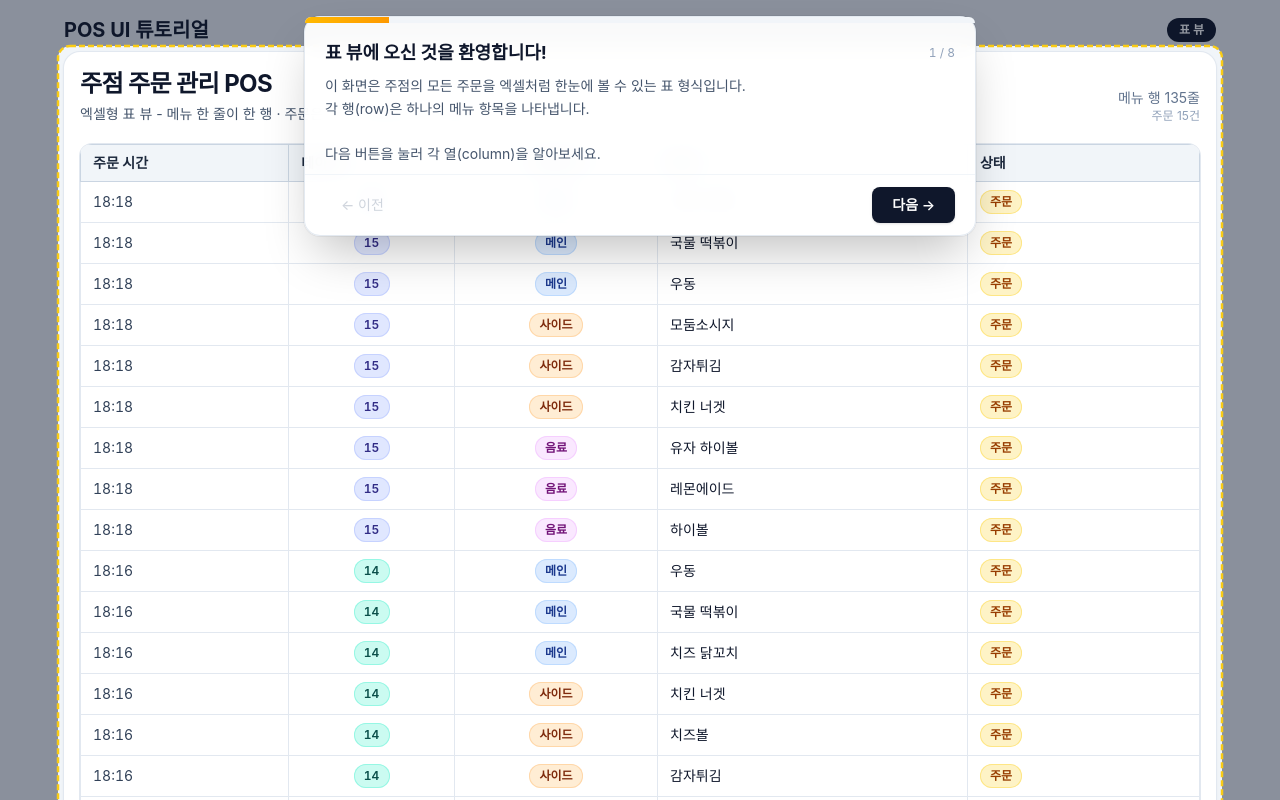
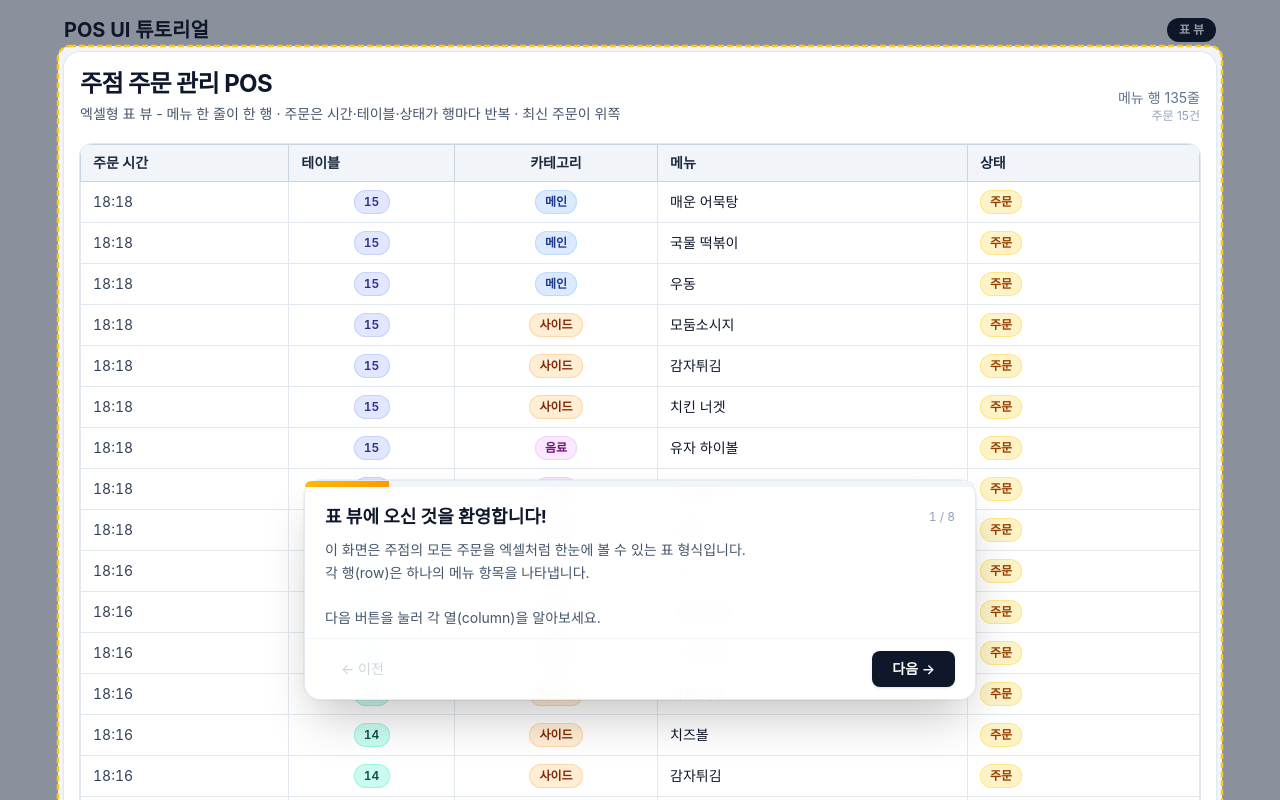
Before and after one commit to yyoungjin/pos-app, a React (Vite) app: page /game in a window 1280 px wide. Shown: the top 800 px of the page. Built offline with nearby package versions, Linux system fonts and the light colour scheme.

Commit message:
feat: 튜토리얼

```diff
--- a/src/pages/GamePage.jsx
+++ b/src/pages/GamePage.jsx
@@ -194,9 +194,9 @@ function GamePage() {
         )}
       </svg>
 
-      {/* 설명 카드 — 화면 상단 고정 오버레이 (표·스포트라이트는 아래에서 확인) */}
+      {/* 설명 카드 — 화면 하단에서 100px 위 고정 */}
       <div
-        className="pointer-events-none fixed inset-x-0 top-0 z-50 flex justify-center px-3 pt-[max(0.75rem,env(safe-area-inset-top))] sm:pt-4"
+        className="pointer-events-none fixed inset-x-0 bottom-[100px] z-50 flex justify-center px-3"
         role="dialog"
         aria-modal="true"
         aria-labelledby="tutorial-step-title"
```
